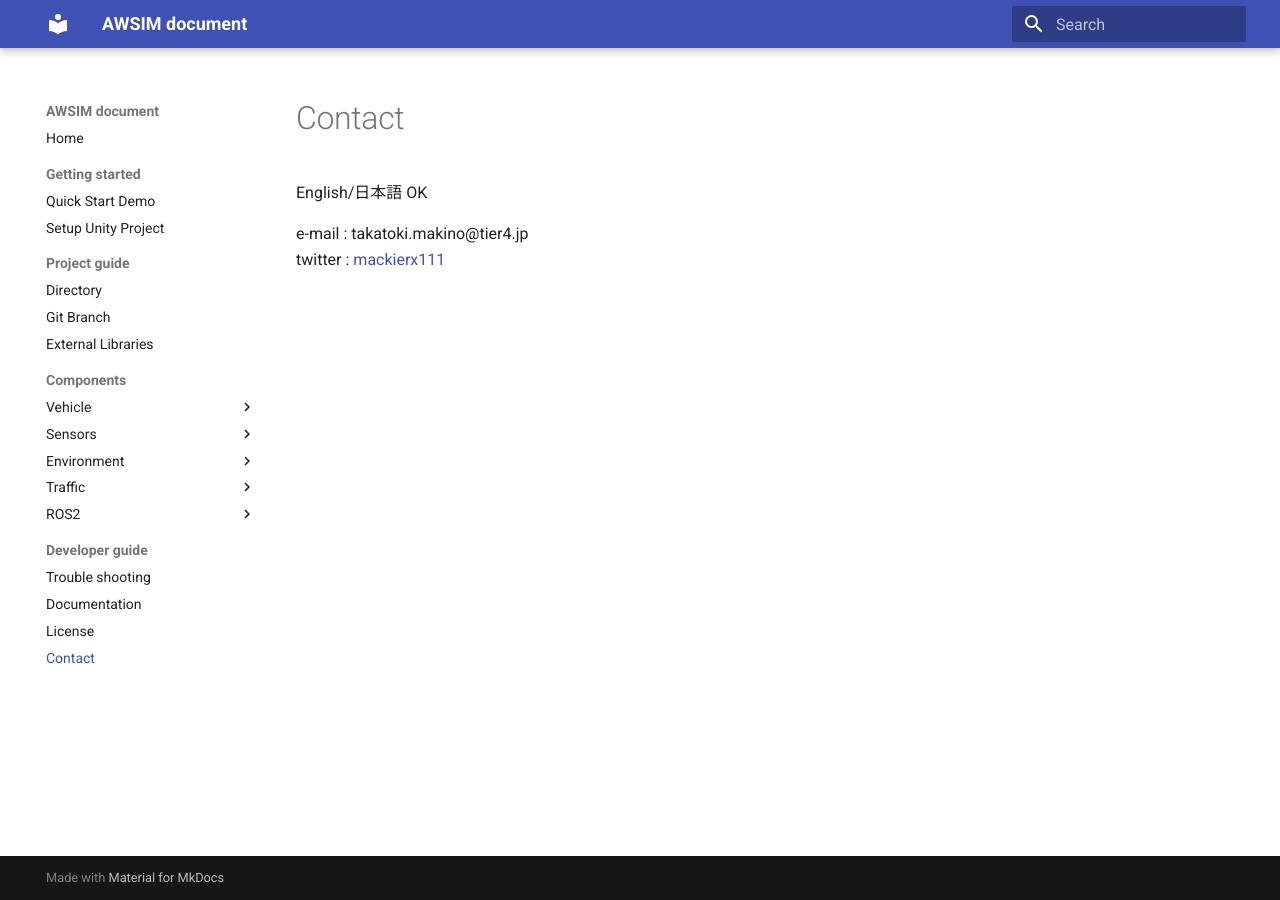
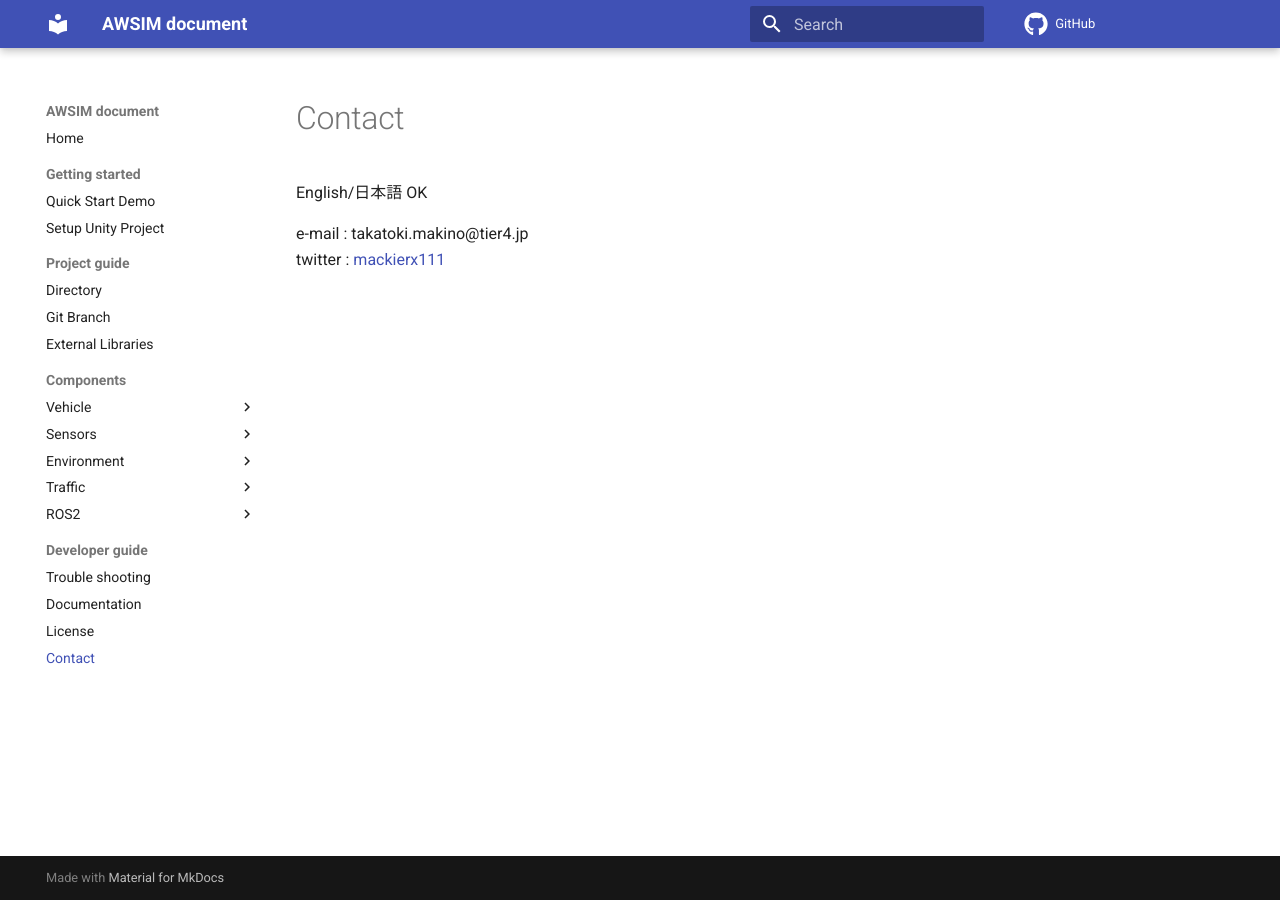
Before and after one commit to OptiVerse-Technology-Ltd/AWSIM, an MkDocs documentation site: the page built from docs/DeveloperGuide/Contact/index.md, in a window 1280 px wide. Built offline with MkDocs 1.6.1 and Material for MkDocs 9.7.7, drawn with Linux system fonts in a browser that asks for light colours; comment, search, counter and statistics services are not loaded.

Commit message:
update docs

```diff
--- a/mkdocs.yml
+++ b/mkdocs.yml
@@ -1,4 +1,6 @@
 site_name: AWSIM document
+
+repo_url: https://github.com/tier4/AWSIM
 
 theme:
   name: material
@@ -7,6 +9,8 @@ theme:
   features:
     - navigation.sections
     - content.tabs.link
+  icon:
+    repo: fontawesome/brands/github
 
 markdown_extensions:
   - tables
```
